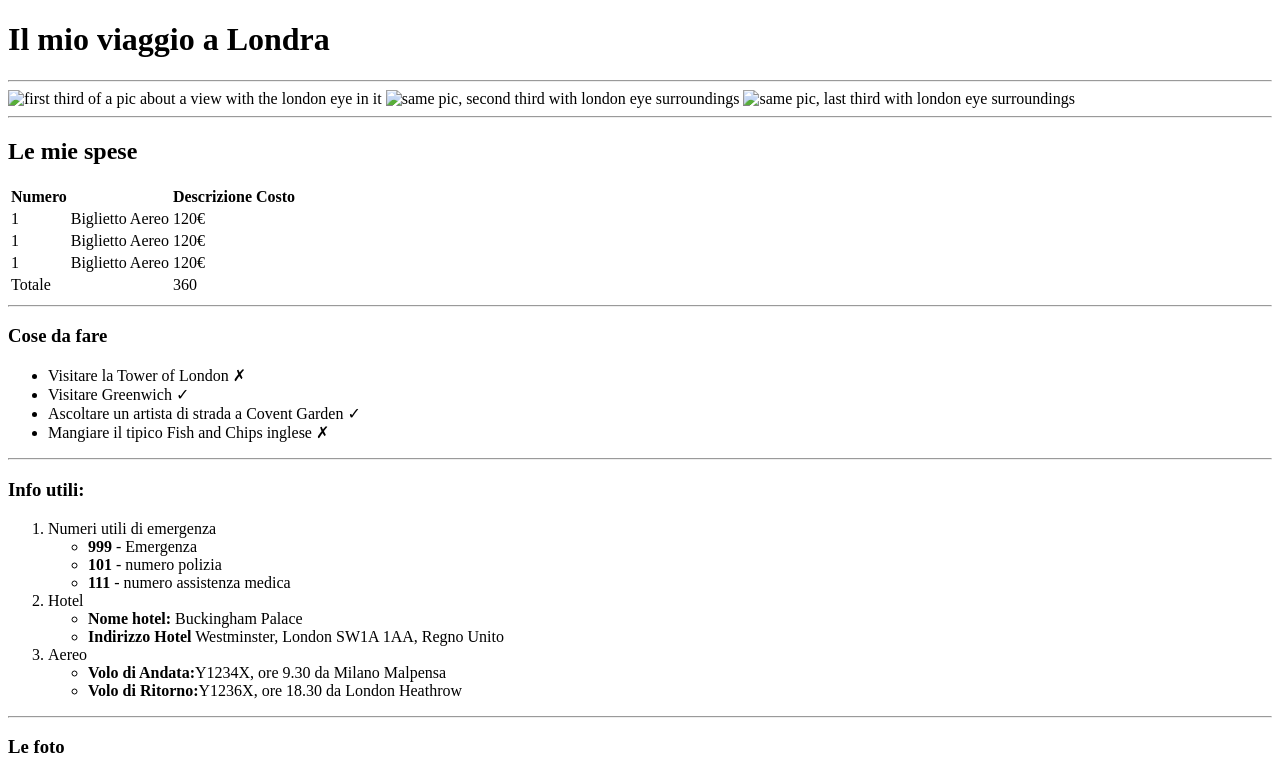
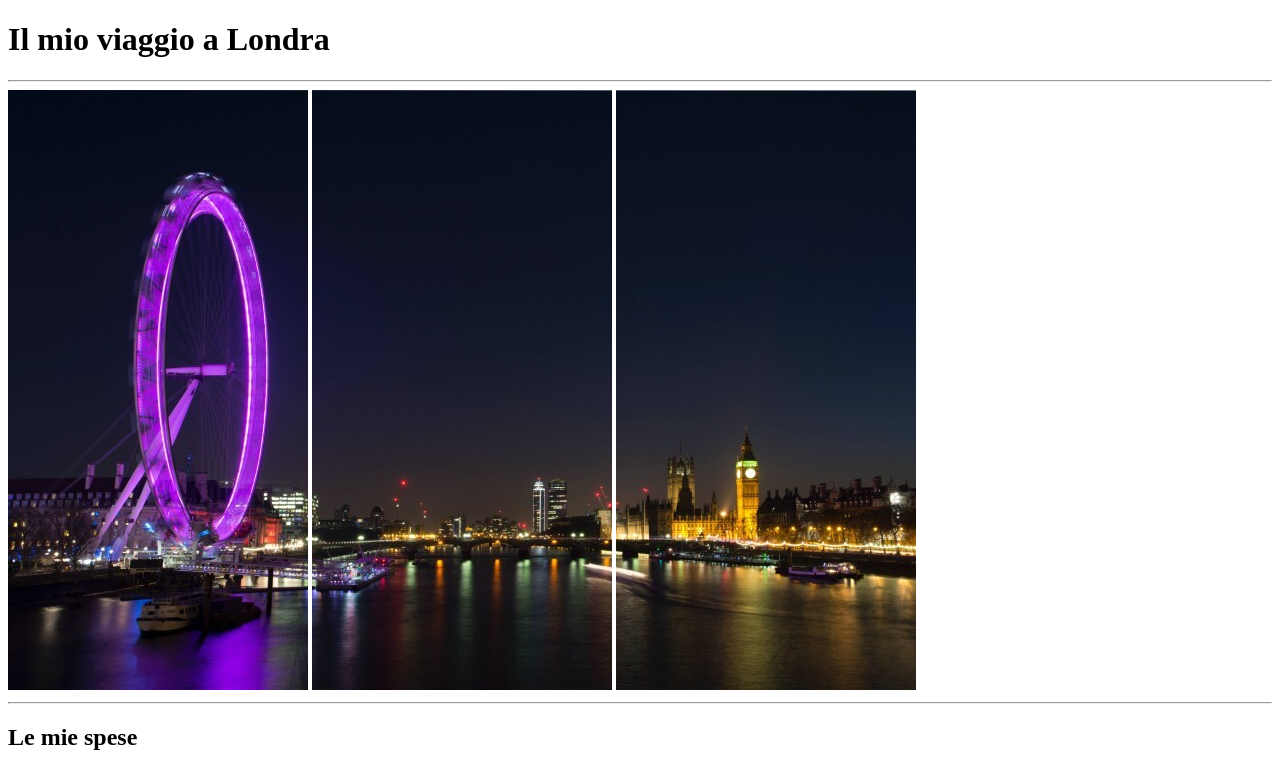
Before and after one commit to LiciaLicari/html-london-trip, a plain HTML site: page index.html in a window 1280 px wide. Shown: the top 768 px of the page. Drawn offline with Linux system fonts and the light colour scheme; the site is published under a folder, as on GitHub Pages, so addresses that start at the root find nothing.

Commit message:
Final review

```diff
--- a/index.html
+++ b/index.html
@@ -21,11 +21,11 @@
 
         <section class="row">
 
-            <img src="/img/pexels-bill-emrich-230794-0.jpg" alt="first third of a pic about a view with the london eye in it">
+            <img src="img/pexels-bill-emrich-230794-0.jpg" alt="first third of a pic about a view with the london eye in it">
 
-            <img src="/img/pexels-bill-emrich-230794-1.jpg" alt="same pic, second third with london eye surroundings">
+            <img src="img/pexels-bill-emrich-230794-1.jpg" alt="same pic, second third with london eye surroundings">
 
-            <img src="/img/pexels-bill-emrich-230794-2.jpg" alt="same pic, last third with london eye surroundings">
+            <img src="img/pexels-bill-emrich-230794-2.jpg" alt="same pic, last third with london eye surroundings">
 
         </section>
         <!--/section-->
@@ -134,7 +134,7 @@
     <section>
         <h3>Le foto</h3>
         <img src="https://www.abta.com/sites/default/files/styles/large/public/media/uploads/london-400x400-compressor_0.jpg" alt="Foto di una veduta dello Skyline londinese dal Tamigi">
-        <img src="https://imgc.allpostersimages.com/img/posters/evening-tower-bridge-and-river-thames-london_u-L-P2QVZJ0.jpg?artPerspective=n" alt="">
+        <img src="https://imgc.allpostersimages.com/img/posters/evening-tower-bridge-and-river-thames-london_u-L-P2QVZJ0.jpg?artPerspective=n" alt="Foto del Tower Bridge dal fiume Tamigi">
     </section>
     <!--finita sezione "le foto"-->
 
```
